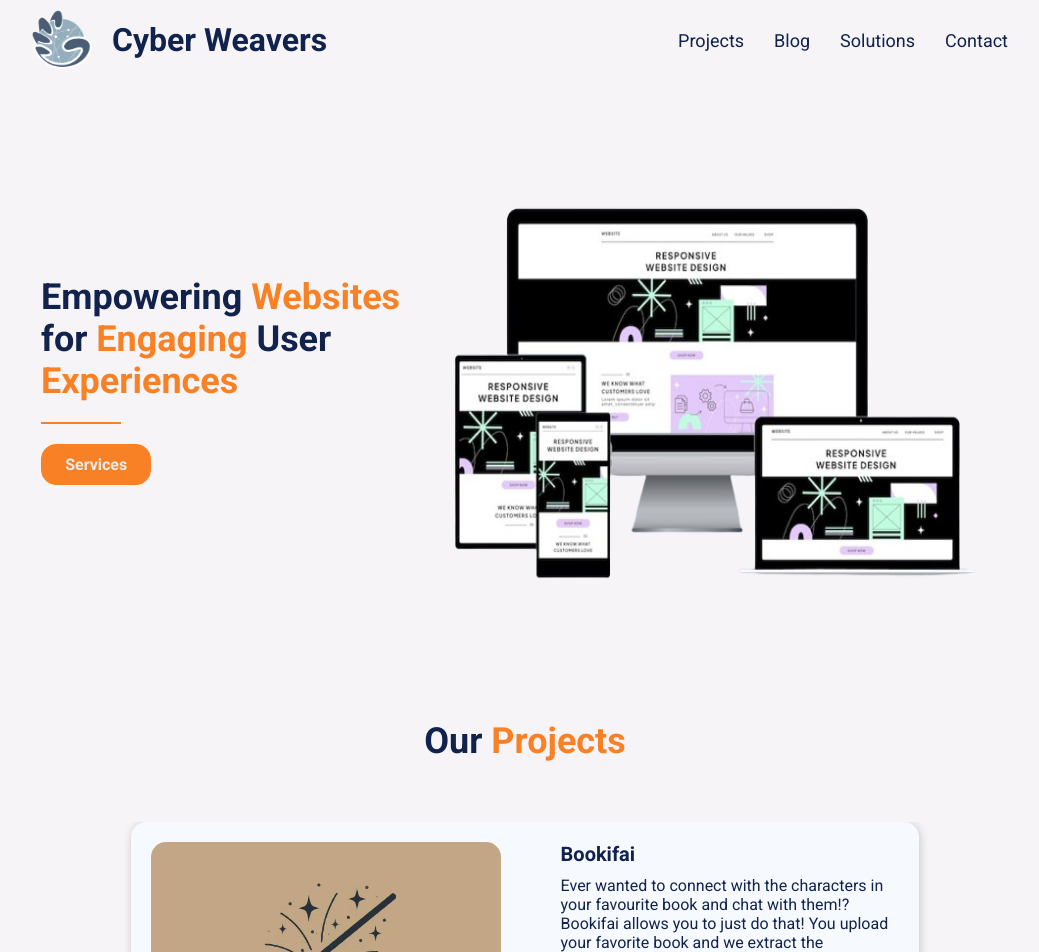
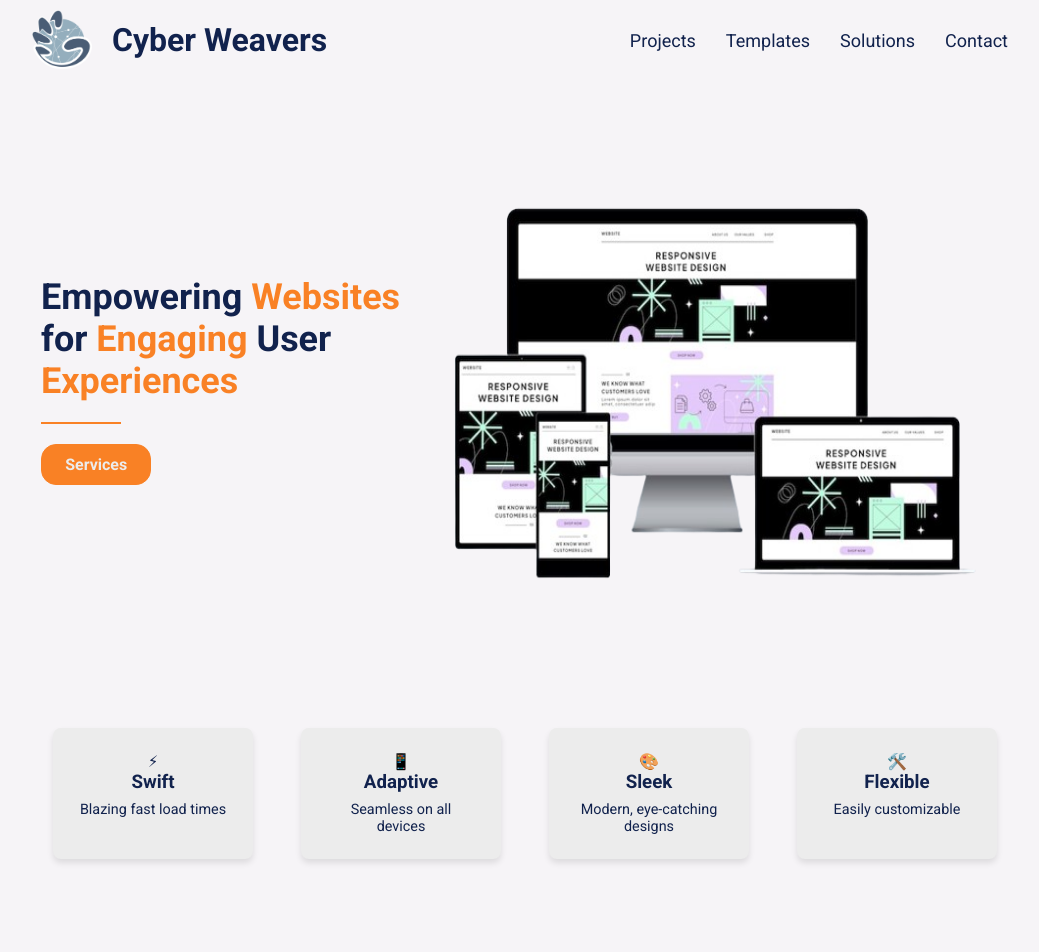
Before and after one commit to rabeeqiblawi/portfolio-nextjs, a Next.js app: page / in a window 1280 px wide. Shown: the top 952 px of the page, without its empty margins (115-1154 px from the left). Built offline with nearby package versions, Linux system fonts and the light colour scheme.

Commit message:
add CoreFeatures component

```diff
--- a/src/app/page.js
+++ b/src/app/page.js
@@ -11,6 +11,7 @@ import TeamMemberCard from '@/components/cards/TeamMemberCard'
 import { useEffect, useState } from 'react';
 
 import { FiPlusCircle, FiMinusCircle } from "react-icons/fi";
+import CoreFeatures from '@/components/CoreFeatures/CoreFeatures';
 
 export default function Home() {
   const [filteredProjects, setFilteredProjects] = useState(websiteInformation.content.projects.data.filter(project => (project.visibleHome && !project.isHidden)));
@@ -75,6 +76,7 @@ export default function Home() {
     <div className={styles.container}>
       <div className={styles.title}>
         <MainSection />
+        <CoreFeatures />
 
         {projectSectionShow && (
           <>
--- /dev/null
+++ b/src/components/CoreFeatures/CoreFeatures.jsx
@@ -0,0 +1,19 @@
+import { config as websiteInformation } from '@/config';
+import styles from './CoreFeatures.module.scss'; // Corrected import
+
+const CoreFeatures = () => {
+    return (
+        !websiteInformation.content.coreFeatures.isHidden &&
+            <div className={styles.container}> {/* Use styles object to access class */}
+                {websiteInformation.content.coreFeatures.data.map((feature, index) => (
+                    <div key={index} className={styles.featureItem}> {/* Use styles object to access class */}
+                        <span className='feature-icon'>{feature.icon}</span>
+                        <h3>{feature.title}</h3>
+                        <p>{feature.description}</p>
+                    </div>
+                ))}
+            </div>
+    );
+}
+
+export default CoreFeatures;
--- /dev/null
+++ b/src/components/CoreFeatures/CoreFeatures.module.scss
@@ -0,0 +1,49 @@
+.container {
+  display: flex;
+  flex-wrap: wrap;
+  flex-direction: row;
+  justify-content: center;
+  gap: 3rem;
+  padding: 3rem 1rem;
+  color: var(--text-dark);
+  width: 1200px;
+
+  .featureItem {
+    text-align: center;
+    padding: 1.5rem;
+    background-color: var(--text-light);
+    border-radius: 8px;
+    box-shadow: 0 4px 6px rgba(0, 0, 0, 0.1);
+    transition: transform 0.3s ease;
+    min-width: 200px;
+    max-width: 200px;
+
+    &:hover {
+      transform: translateY(-5px);
+    }
+
+    .feature-icon {
+      font-size: 2.5rem;
+      margin-bottom: 1rem;
+    }
+
+    h3 {
+      margin-bottom: 0.5rem;
+    }
+
+    p {
+      font-size: 0.9rem;
+    }
+  }
+  @media (max-width: 768px) {
+    width: 600px;
+  }
+
+  @media (max-width: 480px) {
+    width: 400px;
+    .featureItem {
+      min-width: 150px;
+      max-width: 150px;
+    }
+  }
+}
--- a/src/components/navigation/links.js
+++ b/src/components/navigation/links.js
@@ -1,6 +1,6 @@
 const links = [
   { path: '/#projects', title: 'Projects' },
-  { path: '/blog', title: 'Blog' },
+  { path: '/templates', title: 'Templates' },
   { path: '/#solutions', title: 'Solutions' },
   // { path: '/services', title: 'Services' },
   { path: '/#contact', title: 'Contact' },
--- a/src/config.js
+++ b/src/config.js
@@ -24,6 +24,32 @@ export const config = {
         },
         topPageVectors: "https://img.freepik.com/free-photo/water-background_23-2147795245.jpg?t=st=1720859708~exp=1720863308~hmac=99c4fa2d5d8e8936aeb4d90e8bbf33d90352c957703dbb0a9581eb928014cf8b&w=740",
         notFoundURL: "/notFound.png",
+
+        coreFeatures: {
+            isHidden: false,
+            data: [
+                {
+                    icon: "⚡",
+                    title: "Swift",
+                    description: "Blazing fast load times"
+                },
+                {
+                    icon: "📱",
+                    title: "Adaptive",
+                    description: "Seamless on all devices"
+                },
+                {
+                    icon: "🎨",
+                    title: "Sleek",
+                    description: "Modern, eye-catching designs"
+                },
+                {
+                    icon: "🛠️",
+                    title: "Flexible",
+                    description: "Easily customizable"
+                }
+            ]
+        },
 
         projects: {
             isHidden: false,
```
